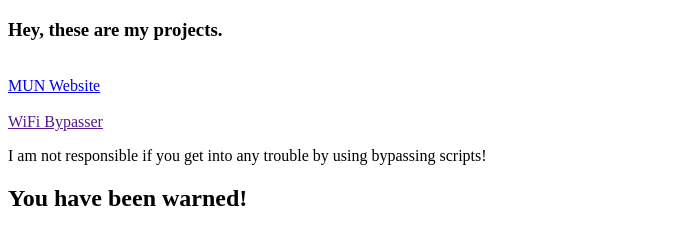
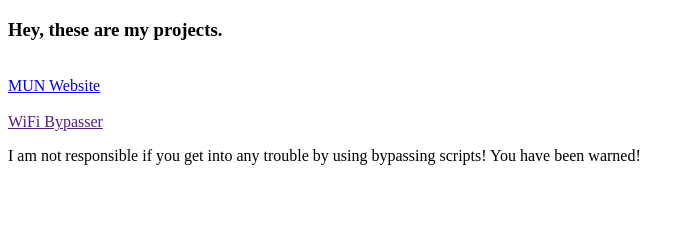
Before and after one commit to sunemi/sunemi.github.io, a plain HTML site: page index.html in a window 1280 px wide. Shown: the whole page, without its empty margins (0-694 px from the left). Drawn offline with Linux system fonts and the light colour scheme.

Commit message:
Update index.html

```diff
--- a/index.html
+++ b/index.html
@@ -12,7 +12,7 @@
 
       <p>
          I am not responsible if you get into any trouble by using bypassing scripts!
-      <h2>You have been warned!
+      You have been warned!
   </p>
   </body>
 </html>
```
